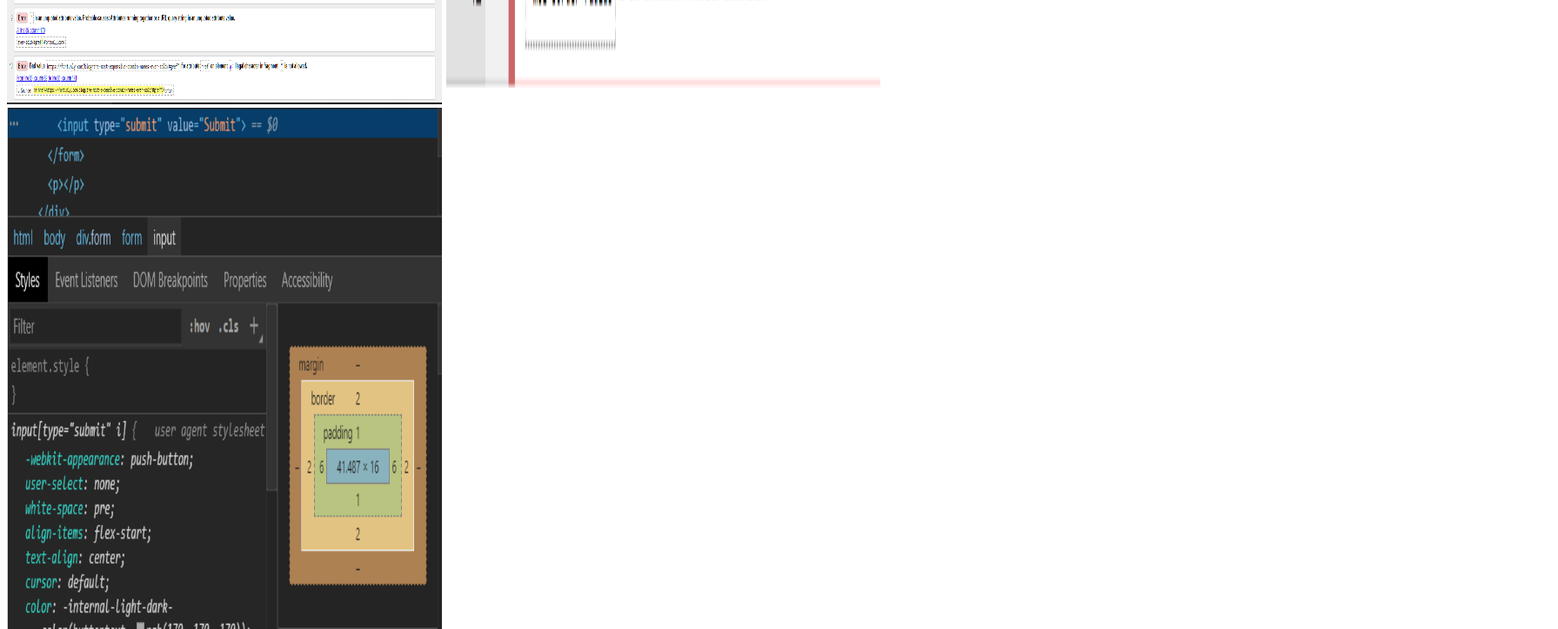
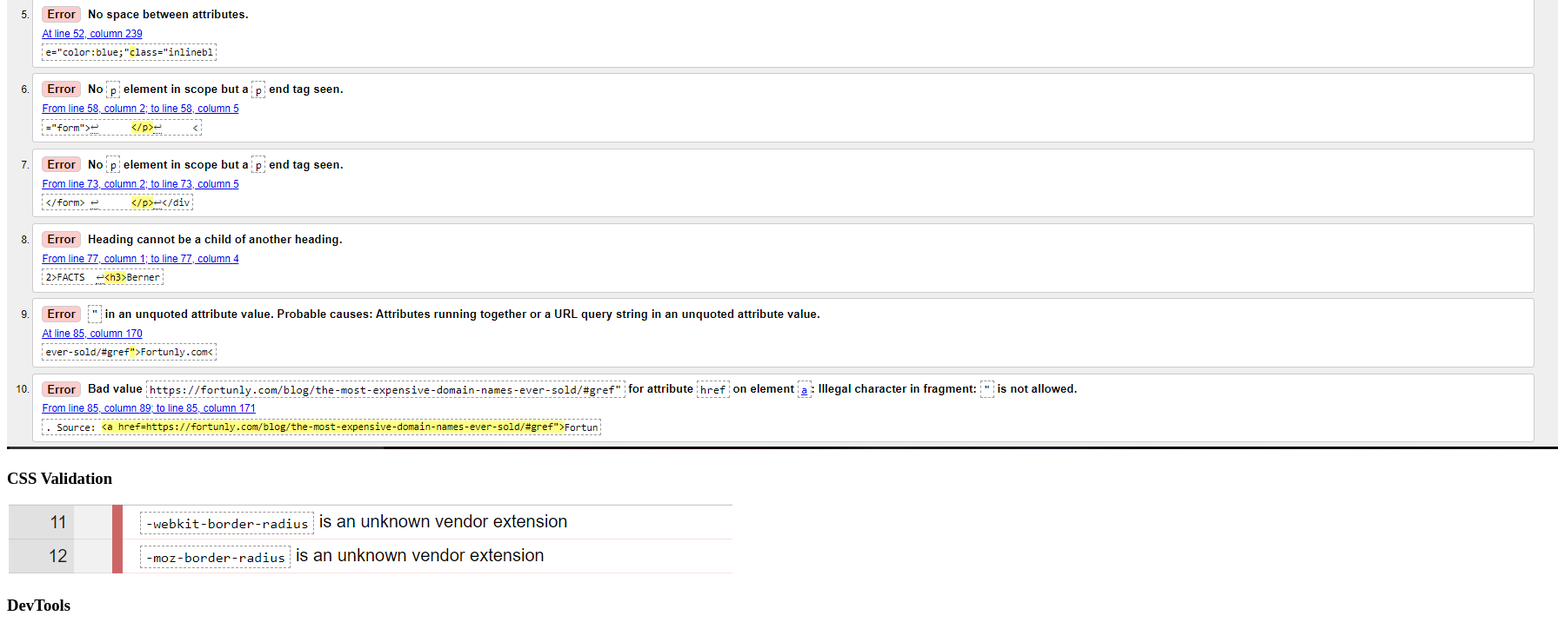
Before and after one commit to arcampbell21/arcampbell21.github.com, a plain HTML site: page index.html in a window 1280 px wide. Shown: the part 1860-2584 px from the top of the page at 87% size, 1791 px wide, since content can reach past the window. Drawn offline with Linux system fonts and the light colour scheme.

Commit message:
Update index.html

```diff
--- a/index.html
+++ b/index.html
@@ -93,9 +93,12 @@ One of my biggest passions in life is riding motorcycles. Over 3 years ago I sta
 
 <div class="box">Relevant Screenshots!</div>
 
-<img src="HTMLValidScreen.PNG" alt="Girl in a jacket" width="500" height="600">
-<img src="CSSValidScreen.PNG" alt="Girl in a jacket" width="500" height="600">
-<img src="DevScreen.PNG" alt="Girl in a jacket" width="500" height="600">
+<h3>HTML Validation</h3>
+<img src="HTMLValidScreen.PNG" alt="HTMLValidation">
+<h3>CSS Validation</h3>
+<img src="CSSValidScreen.PNG" alt="CSSValidation">
+<h3>DevTools</h3>
+<img src="DevScreen.PNG" alt="DevTools">
 
 
 
```
